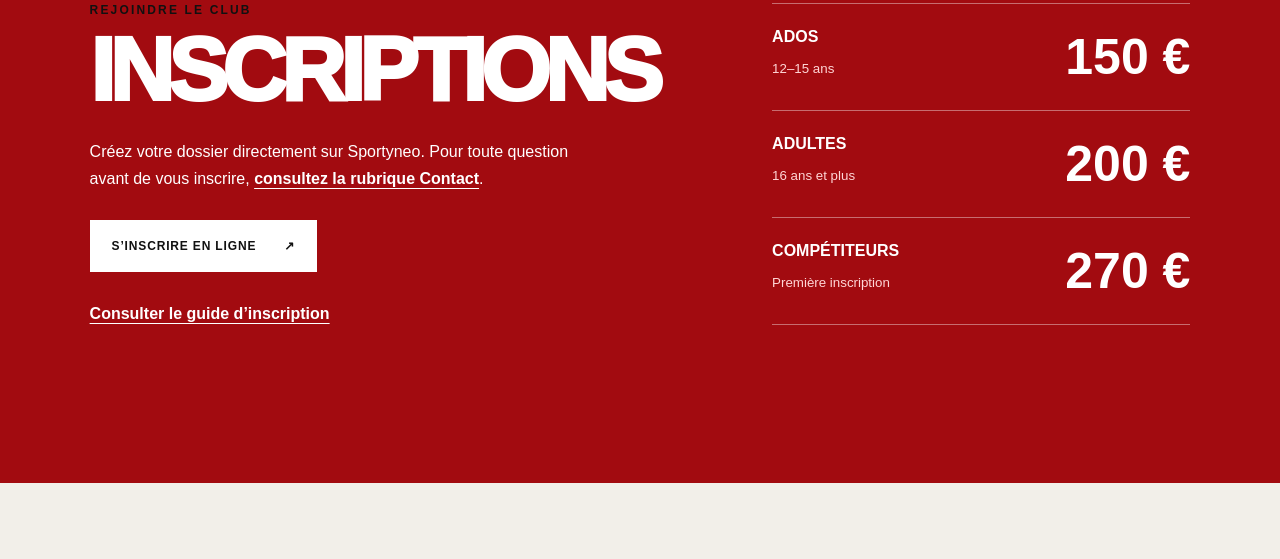
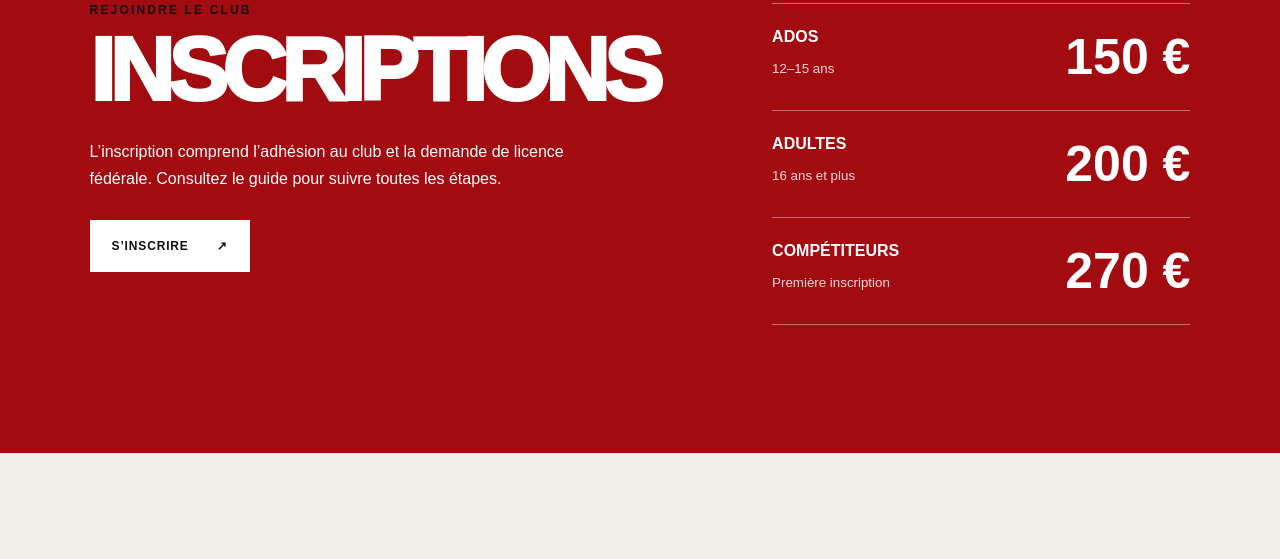
Before and after one commit to rapbboxe/site-rapb, a website built with Vite: page index.html in a window 1280 px wide. Shown: the part 2072-2631 px from the top of the page. Built offline with nearby package versions, Linux system fonts and the light colour scheme.

Commit message:
inscr fix

```diff
--- a/index.html
+++ b/index.html
@@ -91,17 +91,11 @@
         <div class="registration-copy">
           <p class="kicker" id="registration-kicker"></p>
           <h2 id="registration-title"></h2>
-          <p>
-            <span id="registration-description"></span>
-            <a class="contact-link" href="#contact" id="registration-contact-link"></a>.
-          </p>
-          <a class="button button-light" id="registration-link" target="_blank" rel="noreferrer">
+          <p id="registration-description"></p>
+          <a class="button button-light" id="registration-link">
             <span id="registration-button"></span>
             <span aria-hidden="true">↗</span>
           </a>
-          <p>
-            <a class="contact-link" id="registration-guide-link"></a>
-          </p>
         </div>
         <div class="pricing" id="pricing"></div>
       </section>
--- a/src/contenu.json
+++ b/src/contenu.json
@@ -100,9 +100,8 @@
   "sectionInscription": {
     "surtitre": "Rejoindre le club",
     "titre": "Inscriptions",
-    "description": "Créez votre dossier directement sur Sportyneo. Pour toute question avant de vous inscrire,",
-    "lienContact": "consultez la rubrique Contact",
-    "bouton": "S’inscrire en ligne"
+    "description": "L’inscription comprend l’adhésion au club et la demande de licence fédérale. Consultez le guide pour suivre toutes les étapes.",
+    "bouton": "S’inscrire"
   },
   "tarifs": [
     {
--- a/src/main.js
+++ b/src/main.js
@@ -96,8 +96,7 @@ content.horaires.forEach((item) => {
 
 setText('#registration-kicker', content.sectionInscription.surtitre);
 setText('#registration-title', content.sectionInscription.titre);
-setText('#registration-description', content.sectionInscription.description + ' ');
-setText('#registration-contact-link', content.sectionInscription.lienContact);
+setText('#registration-description', content.sectionInscription.description);
 setText('#registration-button', content.sectionInscription.bouton);
 
 content.tarifs.forEach((item) => {
@@ -132,7 +131,7 @@ setText('#instagram-link', content.piedDePage.instagram);
 setText('#facebook-link', content.piedDePage.facebook);
 setText('#copyright-name', content.identite.nom);
 
-q('#registration-link').href = content.inscription;
+q('#registration-link').href = content.guideInscription.lienAccueil.url;
 q('#maps-link').href = content.maps;
 
 const email = q('#email-link');
@@ -152,7 +151,3 @@ q('#facebook-message-link').href = content.contact.facebookMessage;
 q('#charter-link').href = content.documents.charte.url;
 
 q('#year').textContent = new Date().getFullYear();
-
-const guideLink = q('#registration-guide-link');
-guideLink.textContent = content.guideInscription.lienAccueil.libelle;
-guideLink.href = content.guideInscription.lienAccueil.url;
```
